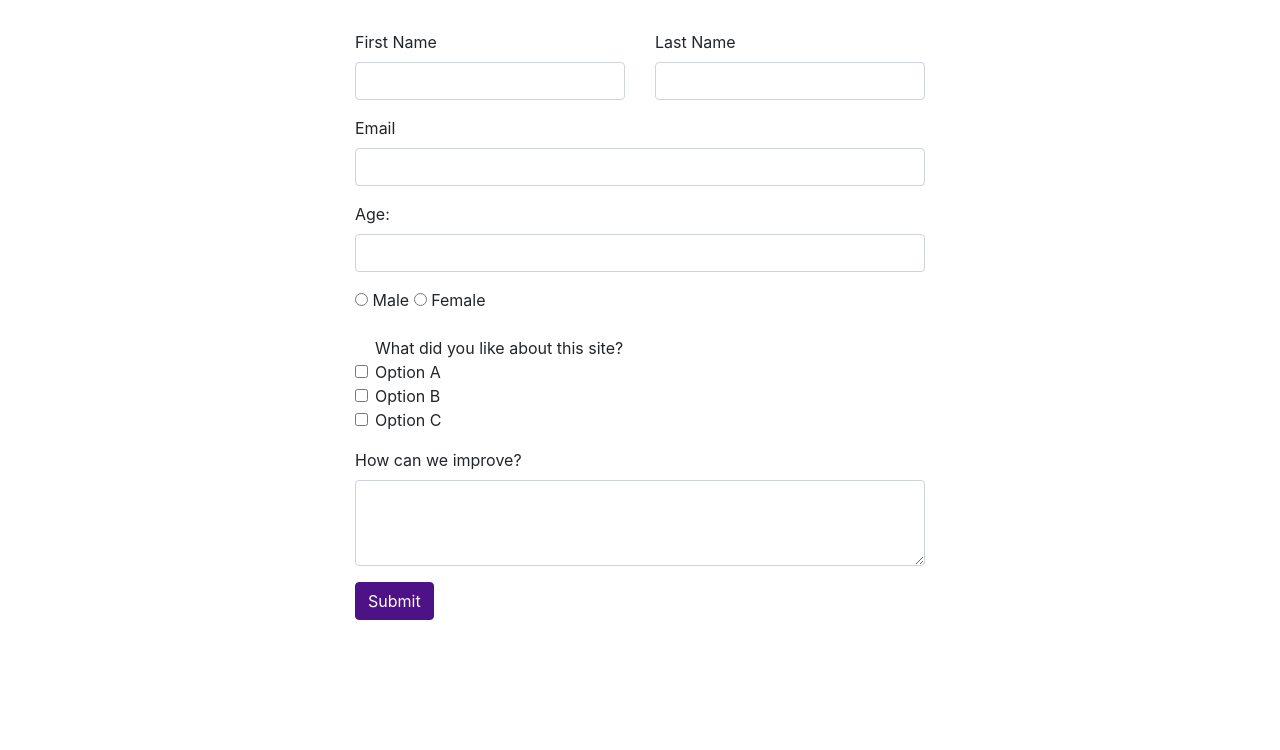
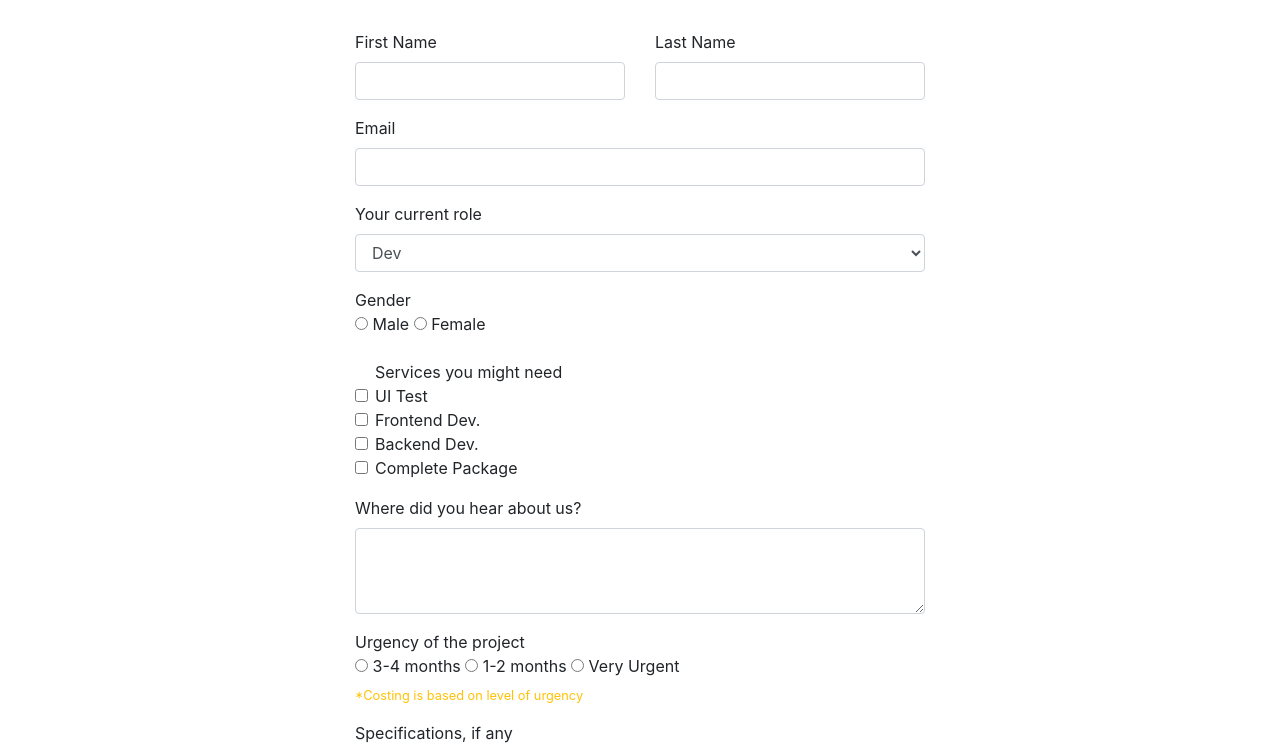
Before and after one commit to CoderAbhishek/project-1, a website: page index.html in a window 1280 px wide. Shown: the part 56-806 px from the top of the page. Drawn offline with nearby package versions, Linux system fonts and the light colour scheme.

Commit message:
validated

```diff
--- a/index.html
+++ b/index.html
@@ -12,7 +12,7 @@
     <!-- <div class="container-fluid"> -->
         <nav class="navbar navbar-light bg-light navbar-expand-sm">
             <div class="container">
-                <a href="#" class="navbar-brand">DFU</a>
+                <a href="#" class="navbar-brand"><strong>Free<span class="text-primary">Lancer</span></strong></a>
                 <button class="navbar-toggler" data-toggle="collapse" data-target="#navbarMenu">
                     <span class="navbar-toggler-icon"></span>
                 </button>
@@ -42,51 +42,78 @@
                         <div class="form-group">
                         <label for="fname">First Name </label>
                         <input type="text" class="form-control" id="fname" required>
+                        <small class="invalid-feedback">Required</small>
                         </div>
                     </div>
                     <div class="col">
                         <div class="form-group">
                         <label for="lname">Last Name </label>
                         <input type="text" class="form-control" id="lname" required>
+                        <small class="invalid-feedback">Required</small>
                         </div>
                     </div>
                 </div>
                 <div class="form-group">
                     <label for="email">Email </label>
-                    <input type="email" class="form-control" id="email" required>
+                    <input type="email" class="form-control" id="email" required minlength="5">
+                    <small class="form-text invalid-feedback">Please enter a valid email-id</small>
                 </div>
-                <div class="form-group">
-                    <label for="age">Age: </label>
-                    <input type="number" class="form-control" id="age">
+                <div class="dropdown form-group">
+                    <label for="usertype">Your current role </label>
+                    <select name="usertype" class="form-control" id="usertype">
+                        <option value="Dv">Dev</option>
+                        <option value="UX">UX Designer</option>
+                        <option value="QA">QA</option>
+                        <option value="BA">BA</option>
+                        <option value="Ot">Other</option>
+                    </select>
                 </div>
-                <div class="form-group">
-                <div class="form-radio">
+                <div class="form-group form-radio">
+                    <div class="form-text">Gender</div>
                     <input type="radio" id="gender1" name="gender" class="form-radio-input" required>
                     <label for="gender1" class="form-radio-label">Male</label>
                     <input type="radio" id="gender2" name="gender" class="form-radio-input" required>
                     <label for="gender2" class="form-radio-label">Female</label>
+                    <small class="invalid-feedback">Please select your gender</small>
                 </div>
+                <div class="form-group form-check">
+                    <div class="form-text">Services you might need</div>
+                    <div>
+                    <input type="checkbox" id="UI" class="form-check-input">
+                    <label for="UI" class="form-check-label">UI Test</label>
+                    </div>
+                    <div>
+                        <input type="checkbox" id="FE" class="form-check-input">
+                        <label for="FE" class="form-check-label">Frontend Dev.</label>
+                    </div>
+                    <div>
+                        <input type="checkbox" id="BE" class="form-check-input">
+                        <label for="BE" class="form-check-label">Backend Dev.</label>
+                    </div>
+                    <div>
+                        <input type="checkbox" id="SW" class="form-check-input">
+                        <label for="SW" class="form-check-label">Complete Package</label>
+                    </div>
                 </div>
                 <div class="form-group">
-                <div class="form-check">
-                    <div>What did you like about this site?</div>
-                    <div>
-                    <input type="checkbox" id="abc" class="form-check-input">
-                    <label for="abc" class="form-check-label">Option A</label>
-                    </div>
-                    <div>
-                        <input type="checkbox" id="def" class="form-check-input">
-                        <label for="def" class="form-check-label">Option B</label>
-                    </div>
-                    <div>
-                        <input type="checkbox" id="ghi" class="form-check-input">
-                        <label for="ghi" class="form-check-label">Option C</label>
-                    </div>
+                    <label for="textarea">Where did you hear about us?</label>
+                    <textarea name="info" id="textarea" cols="30" rows="3" class="form-control" required></textarea>
+                    <small class="invalid-feedback">Required</small>
                 </div>
+                <div class="form-group form-radio">
+                    <div class="form-text">Urgency of the project</div>
+                    <input type="radio" id="low" name="urgency" class="form-radio-input" required>
+                    <label for="low" class="form-radio-label">3-4 months</label>
+                    <input type="radio" id="normal" name="urgency" class="form-radio-input" required>
+                    <label for="normal" class="form-radio-label">1-2 months</label>
+                    <input type="radio" id="high" name="urgency" class="form-radio-input" required>
+                    <label for="high" class="form-radio-label">Very Urgent</label>
+                    <small class="invalid-feedback">Please specify</small>
+                    <div class="small text-warning">*Costing is based on level of urgency</div>
                 </div>
                 <div class="form-group">
-                    <label for="textarea">How can we improve?</label>
-                    <textarea name="info" id="textarea" cols="30" rows="3" class="form-control"></textarea>
+                    <label for="textarea">Specifications, if any</label>
+                    <textarea name="specifications" id="textarea" cols="30" rows="3" class="form-control"></textarea>
                 </div>
                 <button type="submit" class="btn btn-primary" role="submit">Submit</button>
             </form>
```
